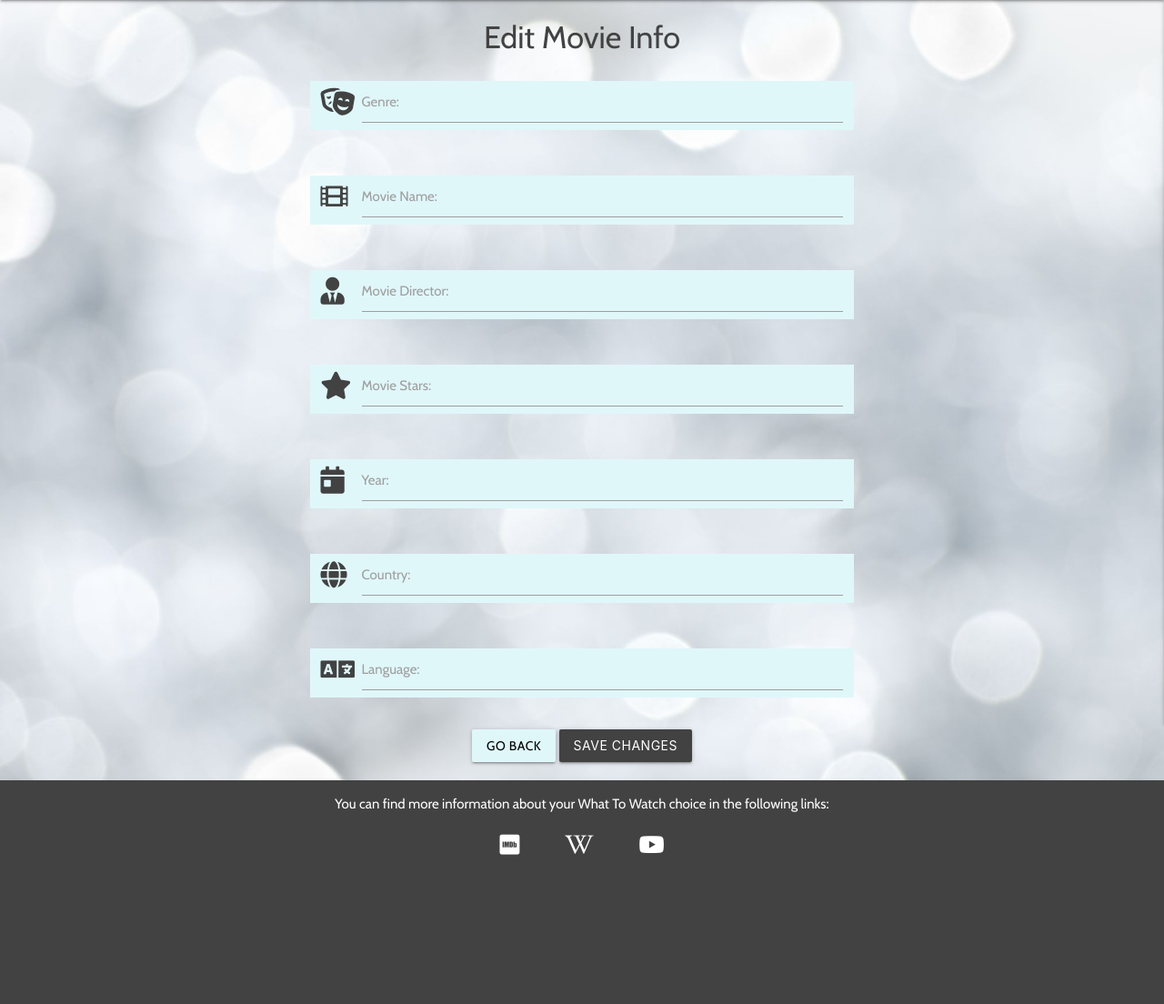
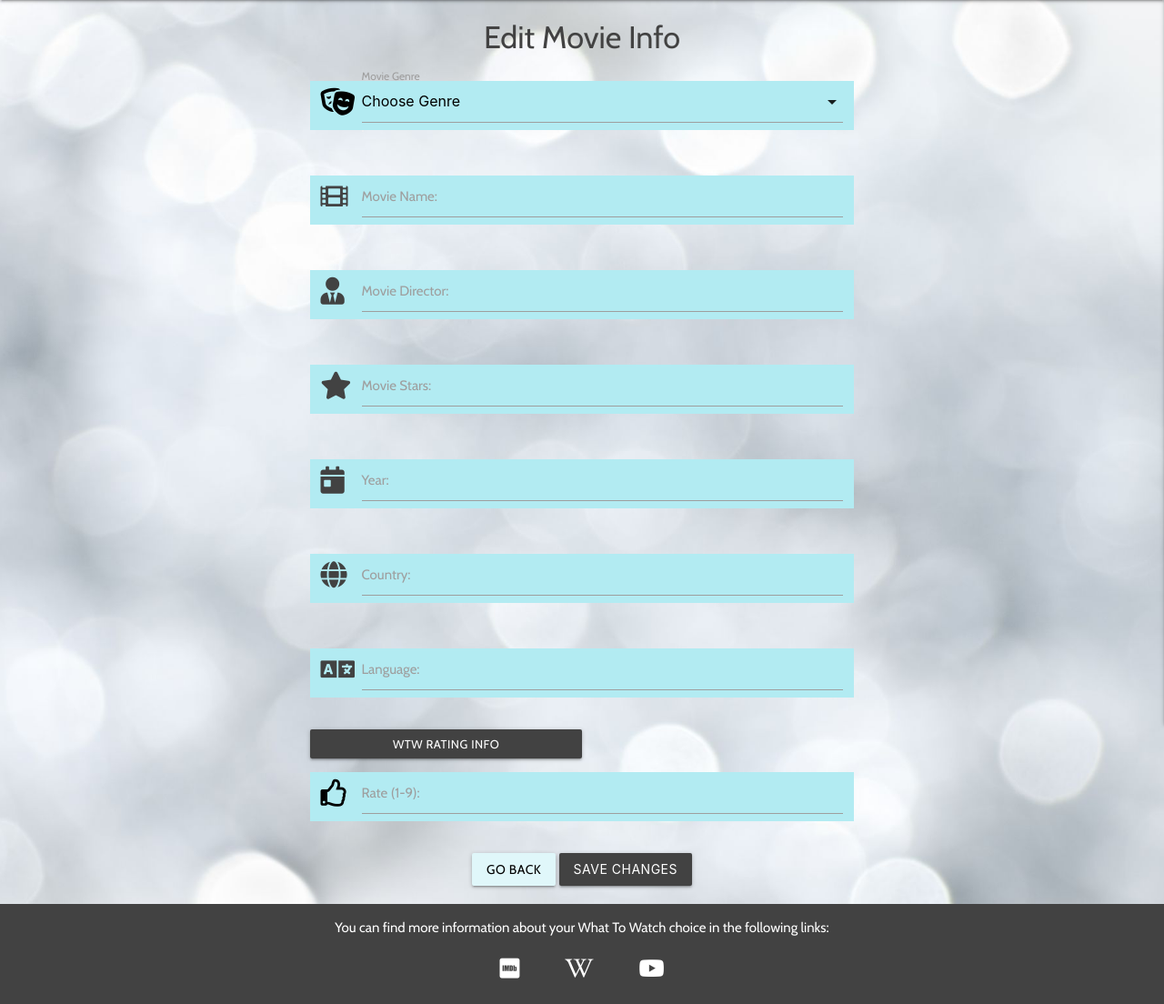
Before and after one commit to Code-Institute-Submissions/ms3-what-to-watch, a Flask app: template templates/edit_movie.html in a window 1280 px wide. Shown: the part 64-1168 px from the top of the page at 91% size. Before the commit the page ends 1004 px from the top, so only its background shows below. Run offline with Flask 2, Linux system fonts and the light colour scheme; the template is opened without the code that fills it, so the values that code supplies are empty; some libraries are stand-ins or nearby versions.

Commit message:
Add ganre selector in edit page and removed commented out text from public.html

```diff
--- a/app.py
+++ b/app.py
@@ -62,13 +62,13 @@ def delete_movie(movie_id):
     return redirect(url_for("get_home"))
 
 
-@app.route("/get_genres")
+@app.route("/genres")
 def get_genres():
     genres = list(mongo.db.genres.find().sort("genre_name", 1))
     return render_template("genres.html", genres=genres)
 
 
-@app.route("/get_genre_movies")
+@app.route("/genre/movies")
 def get_genre_movies():
     movies = list(mongo.db.movies.find().sort("genre_name", 1))
     return render_template("genre_movies.html", movies=movies)
--- a/templates/edit_movie.html
+++ b/templates/edit_movie.html
@@ -9,15 +9,23 @@
     <div class="row add-form">
         <form class="col s12 m8 offset-m2" method="POST" action="{{ url_for('edit_movie', movie_id=movie._id) }}">
             <div class="row">
-                <div class="input-field col s12 cyan lighten-5">
-                    <i class="fas fa-theater-masks prefix grey-text text-darken-3"></i>
-                    <input id="genre_name" name="genre_name" minlength="2" maxlength="50"
-                        value="{{ movie.genre_name }}" type="text" class="validate" required>
-                    <label for="genre_name">Genre:</label>
-                </div>
-            </div>
+				<div class="input-field col s12 cyan lighten-4">
+                    <i class="fas fa-theater-masks prefix black-text"></i>
+					<select id="genre_name" name="genre_name" class="validate" required>
+                        <option value="" disabled>Choose Genre</option>
+                        {% for genre in genres %}
+                            {% if genre.genre_name == movie.genre_name %}
+                                <option value="{{ genre.genre_name }}" selected>{{ genre.genre_name }}</option>
+                            {% else %}
+                                <option value="{{ genre.genre_name }}">{{ genre.genre_name }}</option>
+                            {% endif %}
+                        {% endfor %}
+                    </select>
+					<label for="genre_name">Movie Genre</label>
+				</div>
+			</div>
             <div class="row">
-                <div class="input-field col s12 cyan lighten-5">
+                <div class="input-field col s12 cyan lighten-4">
                     <i class="fas fa-film prefix grey-text text-darken-3"></i>
                     <input id="movie_name" name="movie_name" minlength="2" maxlength="50"
                         value="{{ movie.movie_name }}" type="text" class="validate" required>
@@ -25,7 +33,7 @@
                 </div>
             </div>
             <div class="row">
-                <div class="input-field col s12 cyan lighten-5">
+                <div class="input-field col s12 cyan lighten-4">
                     <i class="fas fa-user-tie prefix grey-text text-darken-3"></i>
                     <input id="director" name="director" minlength="5" maxlength="25"
                         value="{{ movie.director }}" type="text" class="validate" required>
@@ -33,7 +41,7 @@
                 </div>
             </div>
             <div class="row">
-                <div class="input-field col s12 cyan lighten-5">
+                <div class="input-field col s12 cyan lighten-4">
                     <i class="fas fa-star prefix grey-text text-darken-3"></i>
                     <input id="main_cast" name="main_cast" minlength="5" maxlength="50"
                         value="{{ movie.main_cast }}" type="text" class="validate" required>
@@ -41,7 +49,7 @@
                 </div>
             </div>
             <div class="row">
-                <div class="input-field col s12 cyan lighten-5">
+                <div class="input-field col s12 cyan lighten-4">
                     <i class="fas fa-calendar-day prefix grey-text text-darken-3"></i>
                     <input id="year" name="year" minlength="4" maxlength="4"
                         value="{{ movie.year }}" type="text" class="validate" required>
@@ -49,7 +57,7 @@
                 </div>
             </div>
             <div class="row">
-                <div class="input-field col s12 cyan lighten-5">
+                <div class="input-field col s12 cyan lighten-4">
                     <i class="fas fa-globe prefix grey-text text-darken-3"></i>
                     <input id="country" name="country" minlength="2" maxlength="25"
                         value="{{ movie.country }}" type="text" class="validate" required>
@@ -57,11 +65,24 @@
                 </div>
             </div>
             <div class="row">
-                <div class="input-field col s12 cyan lighten-5">
+                <div class="input-field col s12 cyan lighten-4">
                     <i class="fas fa-language prefix grey-text text-darken-3"></i>
                     <input id="language" name="language" minlength="5" maxlength="25"
                         value="{{ movie.language }}" type="text" class="validate" required>
                     <label for="language">Language:</label>
+                </div>
+            </div>
+            <div class="row">
+                <a class="btn-small tooltipped col s6 grey darken-3" data-position="bottom"
+                    data-tooltip="WTW Ratings are from '1' to '9' where '1' is 'Avoid At
+                    All Cost' and '9' is 'Absolute Masterpiece'.">
+                    WTW Rating Info
+                </a>
+                <div class="input-field col s12 cyan lighten-4">
+                    <i class="far fa-thumbs-up prefix black-text"></i>
+                    <input id="rating" name="rating" minlength="1" maxlength="1"
+                        value="{{ movie.rating }}" type="number" class="validate" required>
+                    <label for="rating">Rate (1-9):</label>
                 </div>
             </div>
             <div class="row">
--- a/templates/public.html
+++ b/templates/public.html
@@ -34,7 +34,7 @@
         </form>
     </div>
 
-    <h5 class="center-align grey-text text-darken-3">Best Rated Movies</h5>
+    <h5 class="center-align grey-text text-darken-3">Recently Added/Updated Movies</h5>
 
     <ul class="collapsible popout">
         {% for movie in movies %}
```
